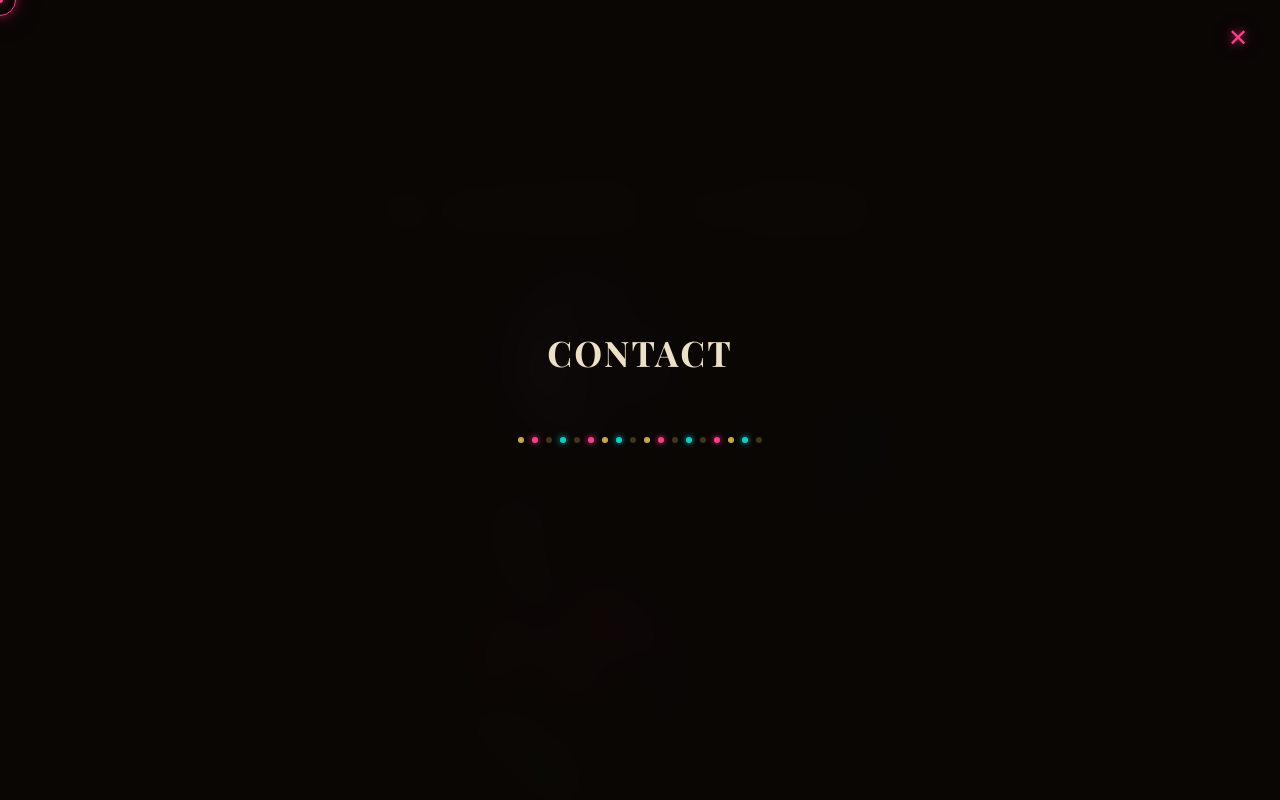
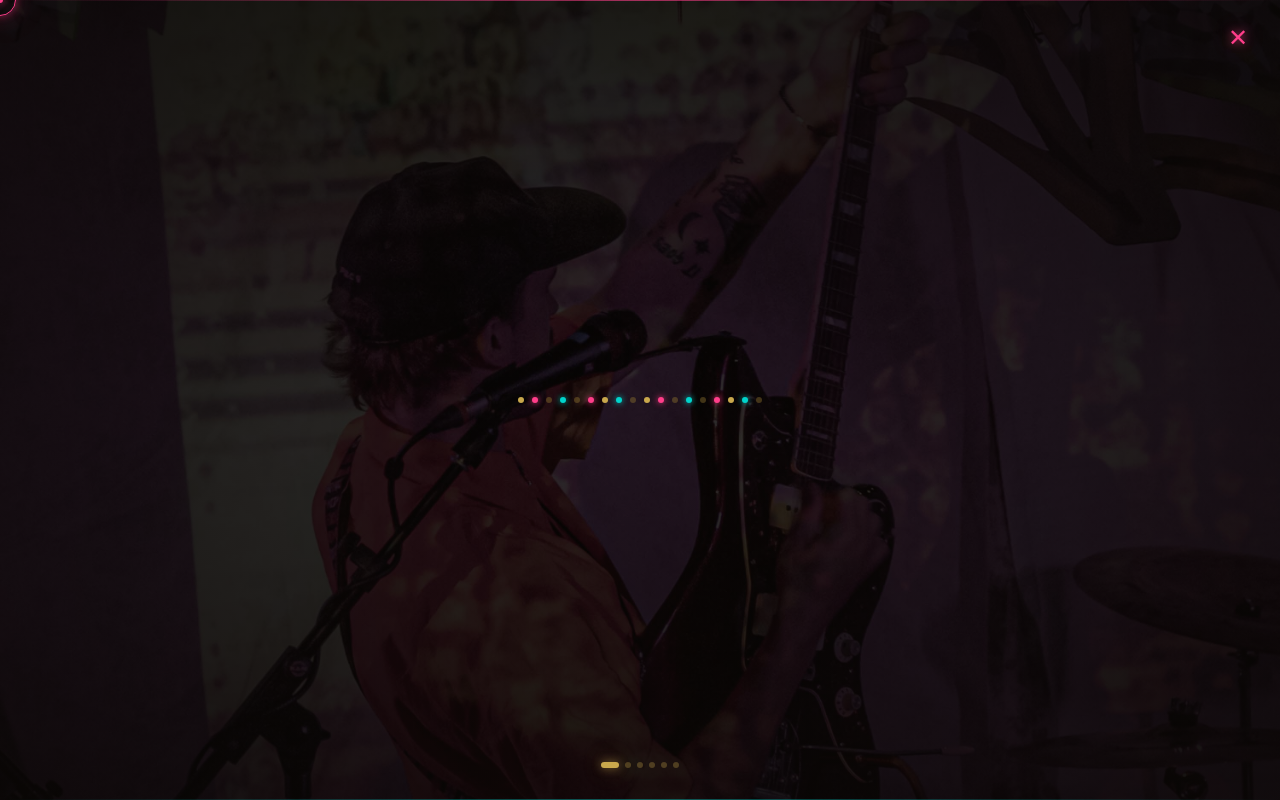
Before and after one commit to Caddyshackk/band-site, a React (Vite) app: page / in a window 1280 px wide. Both pictures are taken after a click on the button 1225 px from the left and 25 px from the top of the page. Shown: the top 800 px of the page. Built offline with nearby package versions, Linux system fonts and the light colour scheme; a web font is replaced by a local one.

Commit message:
update images and content for the site

```diff
--- a/src/App.jsx
+++ b/src/App.jsx
@@ -168,22 +168,85 @@ function CustomCursor() {
 // ─────────────────────────────────────────────
 
 function MobileNav({ open, onClose, go, navItems }) {
+  const [photoIdx, setPhotoIdx] = useState(0);
+  const photos = [
+    "/gallery-1.jpg","/gallery-2.jpg","/gallery-3.jpg",
+    "/gallery-4.jpg","/gallery-5.jpg","/gallery-6.jpg",
+  ];
+
+  useEffect(() => {
+    if (!open) return;
+    const t = setInterval(() => setPhotoIdx(i => (i+1) % photos.length), 3000);
+    return () => clearInterval(t);
+  }, [open]);
+
   if (!open) return null;
+
   return (
-    <div style={{position:"fixed",inset:0,zIndex:150,background:"rgba(10,7,5,0.98)",
-      backdropFilter:"blur(20px)",display:"flex",flexDirection:"column",
-      alignItems:"center",justifyContent:"center",gap:"2rem"}}>
+    <div style={{position:"fixed",inset:0,zIndex:150,display:"flex",flexDirection:"column",
+      alignItems:"center",justifyContent:"center",gap:"2rem",overflow:"hidden"}}>
+
+      {/* sliding photo background */}
+      {photos.map((src,i) => (
+        <div key={src} style={{
+          position:"absolute",inset:0,
+          backgroundImage:`url(${src})`,
+          backgroundSize:"cover",
+          backgroundPosition:"center",
+          opacity: i === photoIdx ? 1 : 0,
+          transition:"opacity 1.2s ease",
+          filter:"saturate(0.7) brightness(0.35)",
+        }}/>
+      ))}
+
+      {/* dark vignette overlay */}
+      <div style={{position:"absolute",inset:0,
+        background:"radial-gradient(ellipse 80% 80% at 50% 50%, rgba(10,7,5,0.5) 0%, rgba(10,7,5,0.92) 100%)"}}/>
+
+      {/* neon top line */}
+      <div style={{position:"absolute",top:0,left:0,right:0,height:1,
+        background:`linear-gradient(90deg,transparent,${C.neonPink},transparent)`,opacity:0.6}}/>
+
+      {/* close button */}
       <button onClick={onClose} style={{position:"absolute",top:"1.5rem",right:"2rem",
         background:"none",border:"none",color:C.neonPink,fontSize:"1.5rem",
-        cursor:"pointer",textShadow:GP(0.7)}}>✕</button>
-      {navItems.map(l => (
-        <span key={l} style={{fontFamily:FONTS.display,fontSize:"clamp(1.5rem,6vw,2.2rem)",fontWeight:700,
-          color:C.ivory,letterSpacing:"0.06em",textTransform:"uppercase",cursor:"pointer"}}
-          onClick={() => { go(l.toLowerCase()); onClose(); }}>
-          {l}
-        </span>
-      ))}
-      <MarqueeDots center/>
+        cursor:"pointer",textShadow:GP(0.7),zIndex:1}}>✕</button>
+
+      {/* photo indicator dots */}
+      <div style={{position:"absolute",bottom:"2rem",left:"50%",transform:"translateX(-50%)",
+        display:"flex",gap:6,zIndex:1}}>
+        {photos.map((_,i) => (
+          <div key={i} onClick={() => setPhotoIdx(i)} style={{
+            width: i===photoIdx ? 18 : 6,
+            height:6,borderRadius:3,
+            background: i===photoIdx ? C.gold : "rgba(201,168,76,0.3)",
+            boxShadow: i===photoIdx ? GG(0.6) : "none",
+            transition:"all .4s",cursor:"pointer",
+          }}/>
+        ))}
+      </div>
+
+      {/* nav links */}
+      <div style={{position:"relative",zIndex:1,display:"flex",flexDirection:"column",
+        alignItems:"center",gap:"1.8rem"}}>
+        {navItems.map(l => (
+          <span key={l} style={{fontFamily:FONTS.display,fontSize:"clamp(1.5rem,6vw,2.2rem)",
+            fontWeight:700,color:C.ivory,letterSpacing:"0.08em",textTransform:"uppercase",
+            cursor:"pointer",transition:"color .2s,text-shadow .2s",
+            textShadow:"0 2px 20px rgba(0,0,0,0.8)"}}
+            onClick={() => { go(l.toLowerCase()); onClose(); }}
+            onMouseEnter={e => { e.target.style.color=C.neonPink; e.target.style.textShadow=GP(0.7); }}
+            onMouseLeave={e => { e.target.style.color=C.ivory; e.target.style.textShadow="0 2px 20px rgba(0,0,0,0.8)"; }}>
+            {l}
+          </span>
+        ))}
+        <MarqueeDots center/>
+      </div>
+
+      {/* neon bottom line */}
+      <div style={{position:"absolute",bottom:0,left:0,right:0,height:1,
+        background:`linear-gradient(90deg,transparent,${C.neonCyan},transparent)`,opacity:0.4}}/>
+
     </div>
   );
 }
@@ -283,7 +346,6 @@ export default function App() {
     SHOW.shows   && "Shows",
     SHOW.gallery && "Gallery",
     SHOW.merch   && "Merch",
-    "Contact",
   ].filter(Boolean);
 
   useEffect(() => {
```
Also changed, not shown: src/vercel.json.
